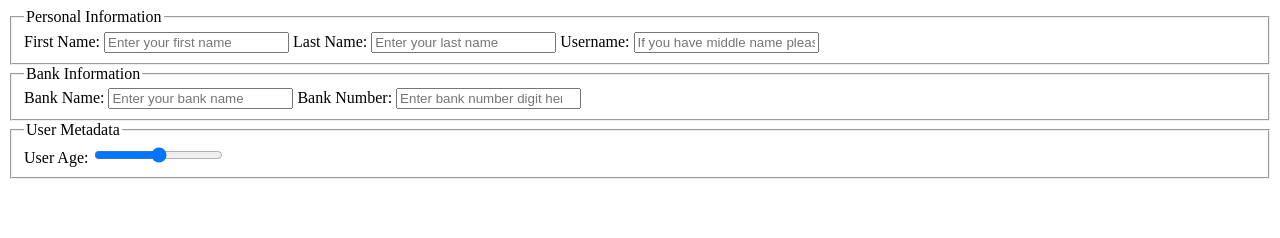
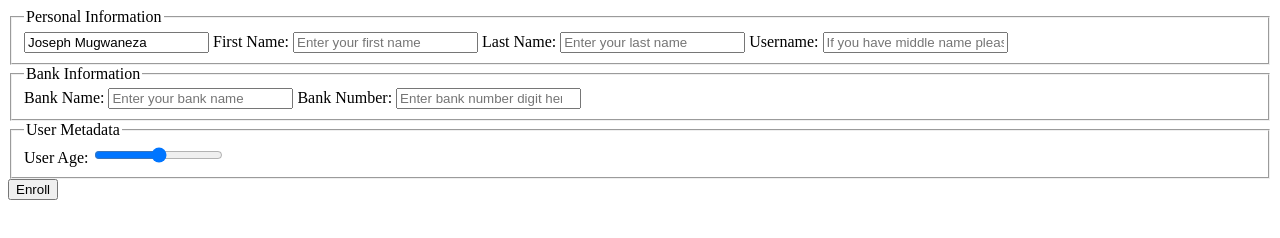
Before and after one commit to JoeMugwaneza/JavaScript_learning, a plain HTML site: page Html_learning/advanced_form.html in a window 1280 px wide. Drawn offline with Linux system fonts and the light colour scheme.

Commit message:
added a little thing

```diff
--- a/Html_learning/advanced_form.html
+++ b/Html_learning/advanced_form.html
@@ -8,6 +8,7 @@
     <form>
       <fieldset>
         <legend>Personal Information</legend>
+        <input type="text" name="fullname" value="Joseph Mugwaneza" readonly>
         First Name: <input type="text" name="firstName" value="" placeholder="Enter your first name" required>
         Last Name: <input type="text" name="lastName" value="" placeholder="Enter your last name" required>
         Username: <input type="text" name="middleName" value="" placeholder="If you have middle name please enter it here" required>
@@ -22,6 +23,7 @@
 
         User Age: <input type="range" name="age" value="25" min="0" max="50">
       </fieldset>
+      <input type="submit" name="" value="Enroll">
     </form>
   </body>
 </html>
```
